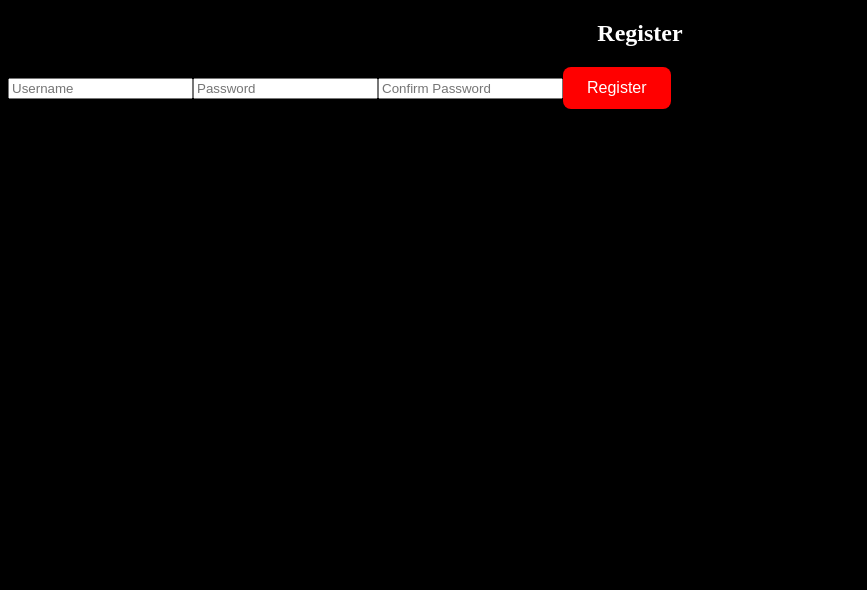
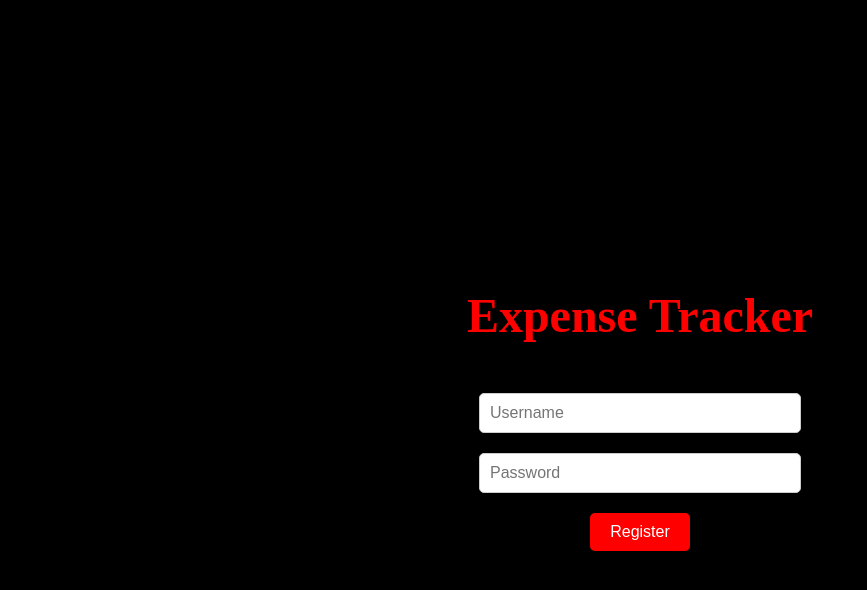
Before and after one commit to ethanquinn1/full-stack-app, a React (Create React App) app: page /register in a window 1280 px wide. Shown: the top 590 px of the page, without its empty margins (0-867 px from the left). Built offline with nearby package versions, Linux system fonts and the light colour scheme.

Commit message:
Login and Register fixed

```diff
--- a/src/components/Landing.js
+++ b/src/components/Landing.js
@@ -1,4 +1,4 @@
-// src/components/Landing.js
+
 import React, { useEffect } from "react";
 import { useNavigate } from "react-router-dom";
 
--- /dev/null
+++ b/src/components/Login.css
@@ -0,0 +1,46 @@
+.login-page {
+    display: flex;
+    justify-content: center;
+    align-items: center;
+    flex-direction: column;
+    height: 100vh;
+    background-color: #000;  /* Black background */
+  }
+
+  .login-title {
+    color: red;
+    font-size: 3rem;
+    margin-bottom: 40px;
+    text-align: center;
+  }
+
+  .login-form {
+    display: flex;
+    flex-direction: column;
+    align-items: center;
+  }
+
+  .login-input {
+    padding: 10px;
+    margin: 10px;
+    width: 300px;
+    font-size: 16px;
+    border: 1px solid #ccc;
+    border-radius: 5px;
+  }
+
+  .login-button {
+    background-color: red;
+    color: white;
+    padding: 10px 20px;
+    border: none;
+    margin: 10px;
+    font-size: 16px;
+    cursor: pointer;
+    border-radius: 5px;
+    transition: background-color 0.3s;
+  }
+
+  .login-button:hover {
+    background-color: darkred;
+  }
--- a/src/components/Login.js
+++ b/src/components/Login.js
@@ -1,6 +1,7 @@
 // src/components/Login.js
 import React, { useState } from 'react';
 import { useNavigate } from 'react-router-dom';
+import './Login.css';  // Make sure your CSS file is linked
 
 const Login = () => {
   const [username, setUsername] = useState('');
@@ -9,48 +10,33 @@ const Login = () => {
 
   const handleLogin = (e) => {
     e.preventDefault();
-
     const storedUser = JSON.parse(localStorage.getItem('user'));
-
-    if (!storedUser) {
-      alert('No account found. Please register first.');
-      return;
-    }
-
-    if (storedUser.username === username && storedUser.password === password) {
-      navigate('/tracker'); // Navigate to the Tracker page after successful login
+    if (storedUser && storedUser.username === username && storedUser.password === password) {
+      navigate('/tracker');  // Redirect to the tracker page on successful login
     } else {
       alert('Invalid login details');
     }
   };
 
   return (
-    <div className="flex flex-col items-center justify-center w-full min-h-screen space-y-8 bg-gray-800 text-white">
-      <h2 className="text-red-500 text-2xl mb-6">Login</h2>
-      <form
-        onSubmit={handleLogin}
-        className="space-y-6 flex flex-col items-center w-full max-w-md px-6 py-8 bg-gray-900 rounded-lg shadow-lg"
-      >
+    <div className="login-page">
+      <h1 className="login-title">Expense Tracker</h1>
+      <form className="login-form" onSubmit={handleLogin}>
         <input
           type="text"
           placeholder="Username"
           value={username}
           onChange={(e) => setUsername(e.target.value)}
-          className="w-full px-4 py-2 bg-gray-700 text-white rounded-md border border-gray-600 focus:outline-none focus:border-red-500"
+          className="login-input"
         />
         <input
           type="password"
           placeholder="Password"
           value={password}
           onChange={(e) => setPassword(e.target.value)}
-          className="w-full px-4 py-2 bg-gray-700 text-white rounded-md border border-gray-600 focus:outline-none focus:border-red-500"
+          className="login-input"
         />
-        <button
-          type="submit"
-          className="w-full px-6 py-3 bg-red-500 text-white rounded-md hover:bg-red-600 transition duration-200"
-        >
-          Login
-        </button>
+        <button type="submit" className="login-button">Login</button>
       </form>
     </div>
   );
--- /dev/null
+++ b/src/components/Register.css
@@ -0,0 +1,46 @@
+.register-page {
+    display: flex;
+    justify-content: center;
+    align-items: center;
+    flex-direction: column;
+    height: 100vh;
+    background-color: #000;  /* Black background */
+  }
+
+  .register-title {
+    color: red;
+    font-size: 3rem;
+    margin-bottom: 40px;
+    text-align: center;
+  }
+
+  .register-form {
+    display: flex;
+    flex-direction: column;
+    align-items: center;
+  }
+
+  .register-input {
+    padding: 10px;
+    margin: 10px;
+    width: 300px;
+    font-size: 16px;
+    border: 1px solid #ccc;
+    border-radius: 5px;
+  }
+
+  .register-button {
+    background-color: red;
+    color: white;
+    padding: 10px 20px;
+    border: none;
+    margin: 10px;
+    font-size: 16px;
+    cursor: pointer;
+    border-radius: 5px;
+    transition: background-color 0.3s;
+  }
+
+  .register-button:hover {
+    background-color: darkred;
+  }
--- a/src/components/Register.js
+++ b/src/components/Register.js
@@ -1,67 +1,39 @@
 // src/components/Register.js
 import React, { useState } from 'react';
 import { useNavigate } from 'react-router-dom';
+import './Register.css';  // Make sure your CSS file is linked
 
 const Register = () => {
   const [username, setUsername] = useState('');
   const [password, setPassword] = useState('');
-  const [confirmPassword, setConfirmPassword] = useState('');
   const navigate = useNavigate();
 
   const handleRegister = (e) => {
     e.preventDefault();
-
-    if (password !== confirmPassword) {
-      alert("Passwords don't match!");
-      return;
-    }
-
-    const existingUser = JSON.parse(localStorage.getItem('user'));
-    if (existingUser) {
-      alert('User already registered!');
-      return;
-    }
-
-    const user = { username, password };
-    localStorage.setItem('user', JSON.stringify(user));
-    alert('Account created successfully!');
-    navigate('/login'); // Redirect to login after registration
+    const newUser = { username, password };
+    localStorage.setItem('user', JSON.stringify(newUser));
+    navigate('/login');  // Redirect to login after successful registration
   };
 
   return (
-    <div className="flex flex-col items-center justify-center w-full min-h-screen space-y-8 bg-gray-800 text-white">
-      <h2 className="text-red-500 text-2xl mb-6">Register</h2>
-      <form
-        onSubmit={handleRegister}
-        className="space-y-6 flex flex-col items-center w-full max-w-md px-6 py-8 bg-gray-900 rounded-lg shadow-lg"
-      >
+    <div className="register-page">
+      <h1 className="register-title">Expense Tracker</h1>
+      <form className="register-form" onSubmit={handleRegister}>
         <input
           type="text"
           placeholder="Username"
           value={username}
           onChange={(e) => setUsername(e.target.value)}
-          className="w-full px-4 py-2 bg-gray-700 text-white rounded-md border border-gray-600 focus:outline-none focus:border-red-500"
+          className="register-input"
         />
         <input
           type="password"
           placeholder="Password"
           value={password}
           onChange={(e) => setPassword(e.target.value)}
-          className="w-full px-4 py-2 bg-gray-700 text-white rounded-md border border-gray-600 focus:outline-none focus:border-red-500"
+          className="register-input"
         />
-        <input
-          type="password"
-          placeholder="Confirm Password"
-          value={confirmPassword}
-          onChange={(e) => setConfirmPassword(e.target.value)}
-          className="w-full px-4 py-2 bg-gray-700 text-white rounded-md border border-gray-600 focus:outline-none focus:border-red-500"
-        />
-        <button
-          type="submit"
-          className="w-full px-6 py-3 bg-red-500 text-white rounded-md hover:bg-red-600 transition duration-200"
-        >
-          Register
-        </button>
+        <button type="submit" className="register-button">Register</button>
       </form>
     </div>
   );
```
